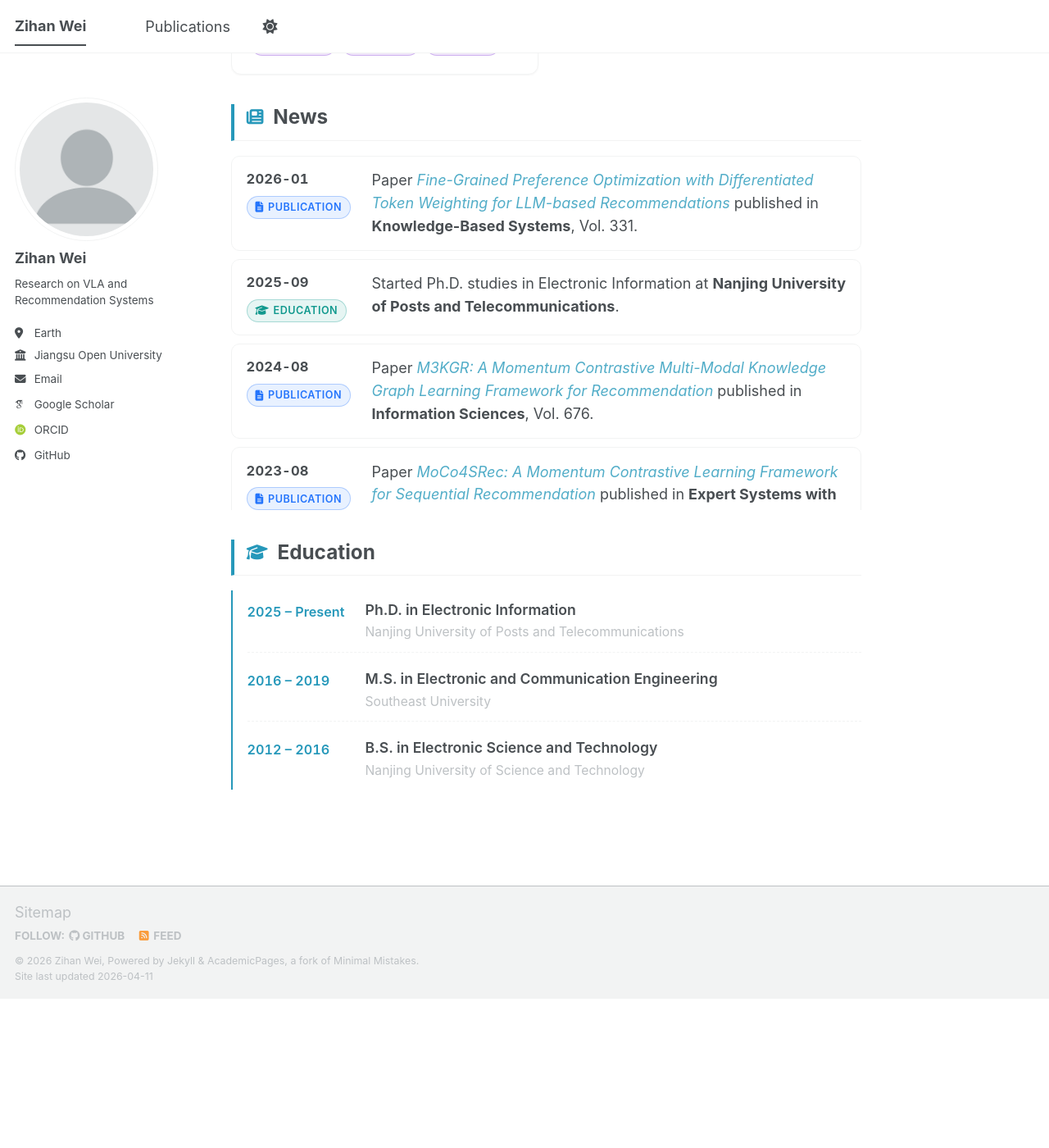
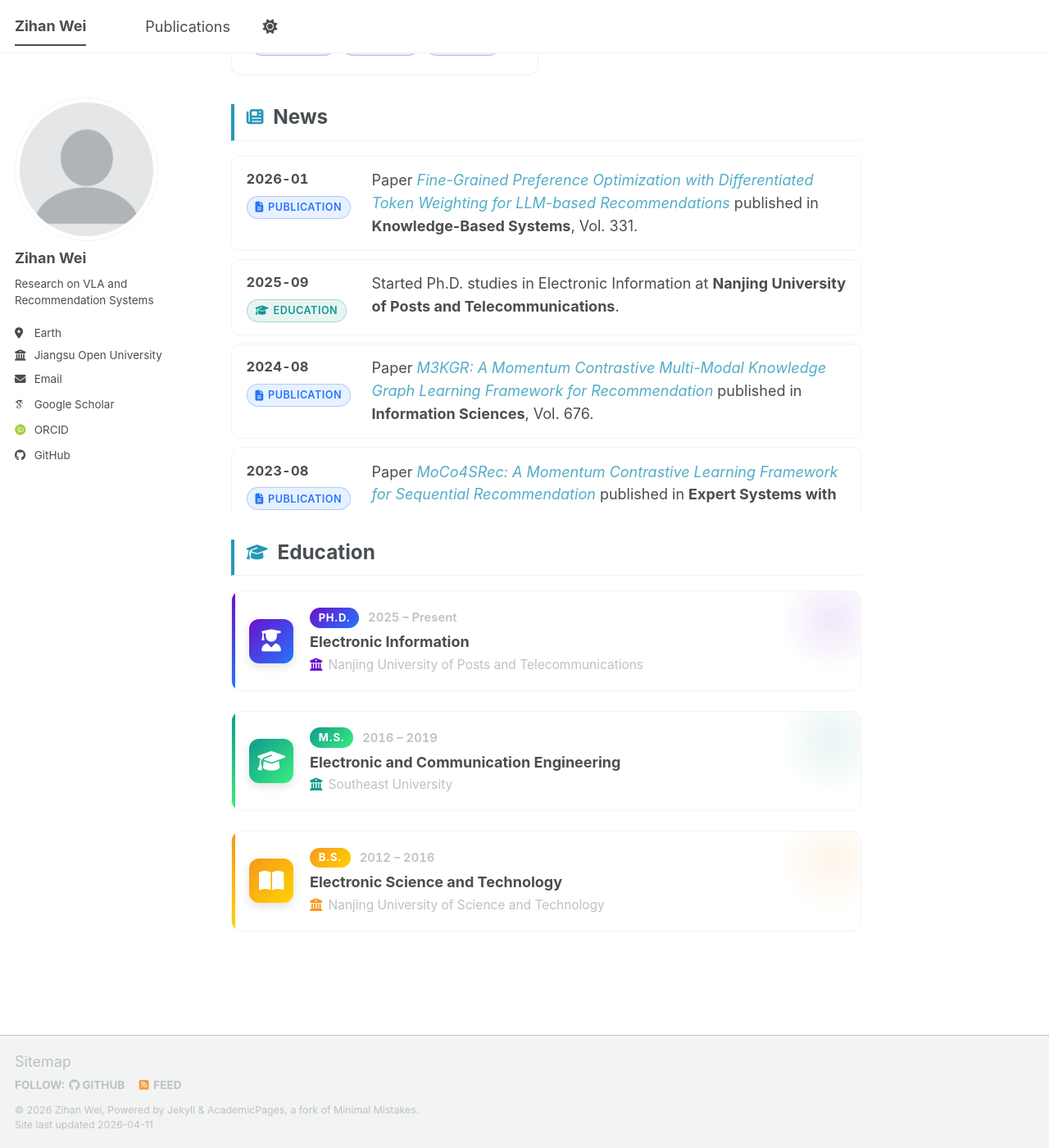
Before and after one commit to KlaineWei/KlaineWei.github.io, a Jekyll site: the page built from _pages/about.md, in a window 1280 px wide and 1400 px high, scrolled down 977 px. Shown: the whole window at 82% size. Built offline with Jekyll 4.4.1, drawn with Linux system fonts in a browser that asks for light colours; some web fonts are replaced; a script bundle is joined from its source files by our own code; library files that are not in the unit come from our copies; before the commit the page ends 2195 px from its top, so only the background shows below that.

Commit message:
Upgrade education section to colorful degree cards

```diff
--- a/_pages/about.md
+++ b/_pages/about.md
@@ -90,25 +90,37 @@ redirect_from:
 <h2 class="home-section-title"><i class="fa-solid fa-graduation-cap"></i> Education</h2>
 
 <ul class="edu-list">
-  <li class="edu-item">
-    <span class="edu-date">2025 – Present</span>
+  <li class="edu-item edu-item--phd">
+    <div class="edu-icon"><i class="fa-solid fa-user-graduate"></i></div>
     <div class="edu-body">
-      <div class="edu-degree">Ph.D. in Electronic Information</div>
-      <div class="edu-school">Nanjing University of Posts and Telecommunications</div>
+      <div class="edu-top">
+        <span class="edu-level">Ph.D.</span>
+        <span class="edu-date">2025 – Present</span>
+      </div>
+      <div class="edu-degree">Electronic Information</div>
+      <div class="edu-school"><i class="fa-solid fa-building-columns"></i> Nanjing University of Posts and Telecommunications</div>
     </div>
   </li>
-  <li class="edu-item">
-    <span class="edu-date">2016 – 2019</span>
+  <li class="edu-item edu-item--ms">
+    <div class="edu-icon"><i class="fa-solid fa-graduation-cap"></i></div>
     <div class="edu-body">
-      <div class="edu-degree">M.S. in Electronic and Communication Engineering</div>
-      <div class="edu-school">Southeast University</div>
+      <div class="edu-top">
+        <span class="edu-level">M.S.</span>
+        <span class="edu-date">2016 – 2019</span>
+      </div>
+      <div class="edu-degree">Electronic and Communication Engineering</div>
+      <div class="edu-school"><i class="fa-solid fa-building-columns"></i> Southeast University</div>
     </div>
   </li>
-  <li class="edu-item">
-    <span class="edu-date">2012 – 2016</span>
+  <li class="edu-item edu-item--bs">
+    <div class="edu-icon"><i class="fa-solid fa-book-open"></i></div>
     <div class="edu-body">
-      <div class="edu-degree">B.S. in Electronic Science and Technology</div>
-      <div class="edu-school">Nanjing University of Science and Technology</div>
+      <div class="edu-top">
+        <span class="edu-level">B.S.</span>
+        <span class="edu-date">2012 – 2016</span>
+      </div>
+      <div class="edu-degree">Electronic Science and Technology</div>
+      <div class="edu-school"><i class="fa-solid fa-building-columns"></i> Nanjing University of Science and Technology</div>
     </div>
   </li>
 </ul>
--- a/_sass/layout/_home.scss
+++ b/_sass/layout/_home.scss
@@ -70,48 +70,151 @@
   }
 }
 
-/* Education timeline */
+/* Education card list */
 .edu-list {
   list-style: none;
-  padding: 0 0 0 1rem;
+  padding: 0;
   margin: 1rem 0 2rem;
-  border-left: 2px solid var(--global-theme-color, #2698ba);
+  display: flex;
+  flex-direction: column;
+  gap: 0.8rem;
 }
 
 .edu-item {
+  --edu-c1: #2698ba;
+  --edu-c2: #6a11cb;
+  position: relative;
   display: flex;
-  gap: 1rem;
-  padding: 0.65rem 0;
-  border-bottom: 1px dashed var(--global-border-color, rgba(128, 128, 128, 0.15));
+  align-items: center;
+  gap: 1.1rem;
+  padding: 1.1rem 1.25rem 1.1rem 1.2rem;
+  border-radius: 12px;
+  background: var(--global-bg-color, #ffffff);
+  border: 1px solid var(--global-border-color, rgba(128, 128, 128, 0.2));
+  overflow: hidden;
+  transition: transform 0.2s ease, box-shadow 0.2s ease, border-color 0.2s ease;
 
-  &:last-child {
-    border-bottom: none;
+  &::before {
+    content: "";
+    position: absolute;
+    top: 0;
+    bottom: 0;
+    left: 0;
+    width: 4px;
+    background: linear-gradient(180deg, var(--edu-c1), var(--edu-c2));
   }
 
-  .edu-date {
-    flex-shrink: 0;
-    min-width: 7rem;
-    font-weight: 600;
-    color: var(--global-theme-color, #2698ba);
-    font-variant-numeric: tabular-nums;
-    font-size: 0.9rem;
-    padding-top: 0.1rem;
+  &::after {
+    content: "";
+    position: absolute;
+    top: -30px;
+    right: -30px;
+    width: 130px;
+    height: 130px;
+    border-radius: 50%;
+    background: radial-gradient(circle, var(--edu-c1) 0%, transparent 70%);
+    opacity: 0.1;
+    pointer-events: none;
+  }
+
+  &:hover {
+    transform: translateY(-3px);
+    box-shadow: 0 8px 22px rgba(0, 0, 0, 0.08);
+    border-color: var(--edu-c1);
+
+    .edu-icon {
+      transform: scale(1.08) rotate(-4deg);
+    }
+  }
+
+  .edu-icon {
+    flex: 0 0 auto;
+    display: flex;
+    align-items: center;
+    justify-content: center;
+    width: 54px;
+    height: 54px;
+    border-radius: 12px;
+    background: linear-gradient(135deg, var(--edu-c1), var(--edu-c2));
+    color: #ffffff;
+    font-size: 1.5rem;
+    box-shadow: 0 4px 12px rgba(0, 0, 0, 0.12);
+    transition: transform 0.25s ease;
   }
 
   .edu-body {
     flex: 1;
+    min-width: 0;
+  }
+
+  .edu-top {
+    display: flex;
+    align-items: center;
+    gap: 0.6rem;
+    margin-bottom: 0.3rem;
+    flex-wrap: wrap;
+  }
+
+  .edu-level {
+    display: inline-block;
+    padding: 0.15rem 0.6rem;
+    font-size: 0.72rem;
+    font-weight: 700;
+    letter-spacing: 0.05em;
+    color: #ffffff;
+    background: linear-gradient(135deg, var(--edu-c1), var(--edu-c2));
+    border-radius: 999px;
+    text-transform: uppercase;
+  }
+
+  .edu-date {
+    font-size: 0.82rem;
+    font-weight: 600;
+    color: var(--global-text-color-light, #6f6f6f);
+    font-variant-numeric: tabular-nums;
   }
 
   .edu-degree {
-    font-weight: 600;
-    font-size: 0.98rem;
-    line-height: 1.4;
+    font-weight: 700;
+    font-size: 1rem;
+    line-height: 1.35;
+    color: var(--global-text-color, #494e52);
+    margin-bottom: 0.2rem;
   }
 
   .edu-school {
-    font-size: 0.87rem;
+    font-size: 0.86rem;
     color: var(--global-text-color-light, #6f6f6f);
-    margin-top: 0.15rem;
+    display: flex;
+    align-items: center;
+    gap: 0.4rem;
+
+    i {
+      color: var(--edu-c1);
+    }
+  }
+}
+
+.edu-item--phd {
+  --edu-c1: #6a11cb;
+  --edu-c2: #2575fc;
+}
+
+.edu-item--ms {
+  --edu-c1: #11998e;
+  --edu-c2: #38ef7d;
+}
+
+.edu-item--bs {
+  --edu-c1: #f7971e;
+  --edu-c2: #ffd200;
+}
+
+@media (max-width: 600px) {
+  .edu-item {
+    flex-direction: column;
+    align-items: flex-start;
+    gap: 0.75rem;
   }
 }
 
```
